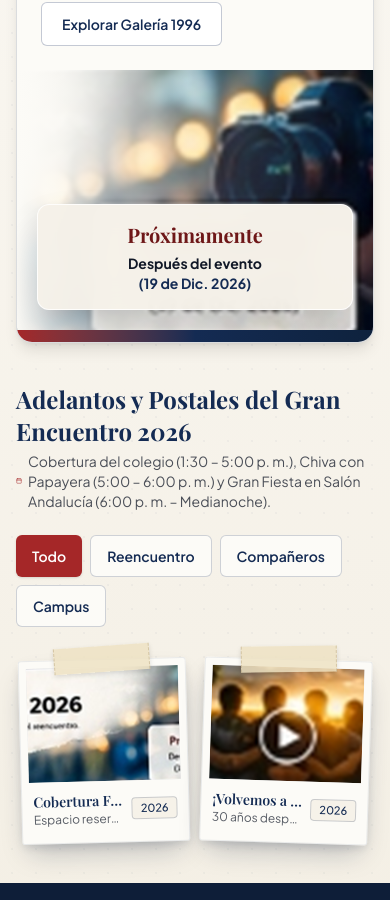
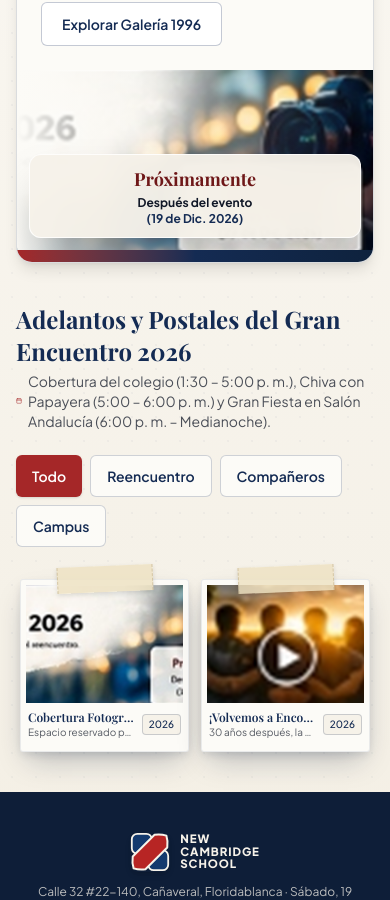
Before and after one commit to utrademy/cambridge-1996-reunion, a Next.js app: page /galeria/2026 in a window 390 px wide. Shown: the part 315-1215 px from the top of the page. Built offline with nearby package versions, Linux system fonts and the light colour scheme; no server answers; a web font is replaced by a local one.

Commit message:
Reduce gallery 1996 and 2026 image sizes on mobile and tablet viewports

```diff
--- a/src/app/galeria/2026/page.tsx
+++ b/src/app/galeria/2026/page.tsx
@@ -61,7 +61,7 @@ export default async function Galeria2026Page() {
               </div>
 
               {/* Right Camera Photograph from V2 Design with "Próximamente" Glass Card */}
-              <div className="relative min-h-[260px] sm:min-h-[320px] lg:col-span-6 overflow-hidden">
+              <div className="relative min-h-[180px] sm:min-h-[240px] lg:min-h-[320px] lg:col-span-6 overflow-hidden">
                 <Image
                   src="/images/galeria-2026-camara.png"
                   alt="Cámara fotográfica Galería 2026"
@@ -72,14 +72,14 @@ export default async function Galeria2026Page() {
                 <div className="absolute inset-0 bg-gradient-to-r from-[#FCFBF7] via-[#FCFBF7]/20 to-transparent lg:w-1/3" />
 
                 {settings.reunion_mode === "PRE" ? (
-                  <div className="absolute bottom-5 right-5 left-5 sm:left-auto sm:max-w-[290px] rounded-xl border border-white/80 bg-[#F6F2E9]/95 px-6 py-4 text-center shadow-2xl backdrop-blur-md">
-                    <p className="font-serif text-xl sm:text-2xl font-bold text-[#6E1718]">
+                  <div className="absolute bottom-3 right-3 left-3 sm:bottom-5 sm:right-5 sm:left-auto sm:max-w-[260px] rounded-xl border border-white/80 bg-[#F6F2E9]/95 px-4 py-2.5 sm:px-6 sm:py-4 text-center shadow-2xl backdrop-blur-md">
+                    <p className="font-serif text-lg sm:text-2xl font-bold text-[#6E1718]">
                       Próximamente
                     </p>
-                    <p className="mt-1 text-sm font-bold text-[#111827]">
+                    <p className="mt-0.5 text-xs sm:text-sm font-bold text-[#111827]">
                       Después del evento
                     </p>
-                    <p className="text-sm font-bold text-[#142B53]">
+                    <p className="text-xs sm:text-sm font-bold text-[#142B53]">
                       (19 de Dic. 2026)
                     </p>
                   </div>
--- a/src/app/page.tsx
+++ b/src/app/page.tsx
@@ -748,7 +748,7 @@ export default async function HomePage() {
                   </span>
                 </div>
 
-                <div className="grid grid-cols-1 sm:grid-cols-2 gap-4">
+                <div className="grid grid-cols-2 gap-2.5 sm:gap-4">
                   <Link
                     href="/videos/historia"
                     className="group block rounded-xl border border-[#142B53]/10 bg-[#F6F2E9]/60 p-2.5 transition hover:-translate-y-0.5 hover:shadow-md"
--- a/src/components/HomePolaroidCluster.tsx
+++ b/src/components/HomePolaroidCluster.tsx
@@ -191,13 +191,13 @@ export function HomePolaroidCluster({
 
   return (
     <>
-      <div className="mx-auto max-w-[350px] sm:max-w-none grid grid-cols-3 gap-2 sm:gap-2 items-center px-1 sm:px-0 py-2">
+      <div className="mx-auto max-w-[340px] sm:max-w-[520px] lg:max-w-none grid grid-cols-3 gap-2 sm:gap-3 lg:gap-2 items-center px-1 sm:px-0 py-2">
         {GALERIA96_TRIO_ITEMS.map((item, idx) => (
           <button
             key={item.id}
             type="button"
             onClick={() => setActiveIndex(idx)}
-            className={`polaroid-frame group block w-full bg-[#FCFBF7] !p-1.5 !pb-3.5 sm:!p-3 sm:!pb-7 shadow-[0_14px_28px_rgba(0,0,0,0.45)] sm:shadow-[0_20px_42px_rgba(0,0,0,0.45)] text-left transition-all duration-500 active:scale-95 sm:hover:rotate-0 sm:hover:scale-110 hover:z-30 cursor-pointer ${
+            className={`polaroid-frame group block w-full bg-[#FCFBF7] !p-1.5 !pb-3.5 sm:!p-2.5 sm:!pb-5 lg:!p-3 lg:!pb-7 shadow-[0_14px_28px_rgba(0,0,0,0.45)] sm:shadow-[0_20px_42px_rgba(0,0,0,0.45)] text-left transition-all duration-500 active:scale-95 lg:hover:rotate-0 lg:hover:scale-110 hover:z-30 cursor-pointer ${
               cardClasses[idx]
             }`}
             aria-label={`Ver fotografía: ${item.title}`}
--- a/src/components/InteractiveGallery.tsx
+++ b/src/components/InteractiveGallery.tsx
@@ -84,7 +84,7 @@ export function InteractiveGallery({
         </div>
       ) : (
         <>
-          <div className="grid grid-cols-2 sm:grid-cols-2 lg:grid-cols-3 gap-3.5 sm:gap-8 px-1 sm:px-0">
+          <div className="grid grid-cols-2 sm:grid-cols-3 lg:grid-cols-3 gap-3 sm:gap-5 lg:gap-7 px-1 sm:px-0">
             {displayedAssets.map((asset, idx) => (
               <PolaroidCard
                 key={asset.id}
--- a/src/components/PolaroidCard.tsx
+++ b/src/components/PolaroidCard.tsx
@@ -16,14 +16,16 @@ export function PolaroidCard({
   priority?: boolean;
   handwrittenLabel?: string;
 }) {
-  const rotationStyle = {
-    transform: `rotate(${asset.rotation_deg || 0}deg)`,
-  };
+  const desktopTiltClass =
+    (asset.rotation_deg || 0) < 0
+      ? "lg:-rotate-[1.5deg]"
+      : (asset.rotation_deg || 0) > 0
+        ? "lg:rotate-[1.5deg]"
+        : "";
 
   return (
     <div
-      style={rotationStyle}
-      className="polaroid-frame album-tape-top group !p-2 !pb-4 sm:!p-3 sm:!pb-8 transition-transform duration-300 active:scale-[0.98] sm:hover:rotate-0 sm:hover:scale-[1.02] hover:z-20 rounded-[3px]"
+      className={`polaroid-frame album-tape-top group mx-auto w-full max-w-[175px] sm:max-w-[230px] lg:max-w-[340px] !p-1.5 !pb-3 sm:!p-2.5 sm:!pb-5 lg:!p-3 lg:!pb-7 transition-transform duration-300 active:scale-[0.98] lg:hover:rotate-0 lg:hover:scale-[1.02] hover:z-20 rounded-[3px] ${desktopTiltClass}`}
     >
       <button
         type="button"
@@ -36,41 +38,41 @@ export function PolaroidCard({
             src={asset.thumb_url}
             alt={asset.title}
             fill
-            sizes="(max-width: 640px) 44vw, (max-width: 1024px) 45vw, 360px"
+            sizes="(max-width: 640px) 170px, (max-width: 1024px) 220px, 340px"
             priority={priority}
             unoptimized={asset.thumb_url.startsWith("data:")}
-            className="object-cover transition-transform duration-500 sm:group-hover:scale-105"
+            className="object-cover transition-transform duration-500 lg:group-hover:scale-105"
           />
-          <div className="absolute inset-0 bg-gradient-to-t from-black/45 via-transparent to-transparent opacity-0 transition-opacity duration-300 group-hover:opacity-100 flex items-end justify-between p-3">
-            <span className="rounded bg-[#142B53]/90 px-2.5 py-1 text-xs font-medium text-[#F6F2E9]">
+          <div className="absolute inset-0 bg-gradient-to-t from-black/45 via-transparent to-transparent opacity-0 transition-opacity duration-300 lg:group-hover:opacity-100 hidden sm:flex items-end justify-between p-2.5">
+            <span className="rounded bg-[#142B53]/90 px-2 py-0.5 text-[11px] font-medium text-[#F6F2E9]">
               {asset.category} · {asset.decade_tag}
             </span>
-            <span className="inline-flex h-8 w-8 items-center justify-center rounded-full bg-[#A52728] text-white shadow">
-              <Expand className="h-4 w-4" />
+            <span className="inline-flex h-7 w-7 items-center justify-center rounded-full bg-[#A52728] text-white shadow">
+              <Expand className="h-3.5 w-3.5" />
             </span>
           </div>
         </div>
       </button>
 
       {/* Bottom Polaroid Caption Area */}
-      <div className="mt-2.5 flex items-center justify-between gap-2 px-1">
+      <div className="mt-1.5 sm:mt-2.5 flex items-center justify-between gap-1.5 px-0.5 sm:px-1">
         <div className="min-w-0">
-          <p className="truncate font-serif text-sm font-semibold text-[#142B53]">
+          <p className="truncate font-serif text-xs sm:text-sm font-semibold text-[#142B53]">
             {asset.title}
           </p>
           {handwrittenLabel ? (
-            <p className="font-script text-xl leading-tight text-[#111827]">
+            <p className="font-script text-base sm:text-xl leading-tight text-[#111827]">
               {handwrittenLabel}
             </p>
           ) : (
-            <p className="truncate text-xs text-[#111827]/70">
+            <p className="truncate text-[10px] sm:text-xs text-[#111827]/70">
               {asset.is_demo_art
                 ? "Ilustración editorial de referencia (Demo)"
                 : asset.caption}
             </p>
           )}
         </div>
-        <span className="shrink-0 rounded border border-[#142B53]/20 bg-[#F6F2E9] px-2 py-0.5 text-[11px] font-medium text-[#142B53]">
+        <span className="shrink-0 rounded border border-[#142B53]/20 bg-[#F6F2E9] px-1.5 sm:px-2 py-0.5 text-[10px] sm:text-[11px] font-medium text-[#142B53]">
           {asset.year}
         </span>
       </div>
```
